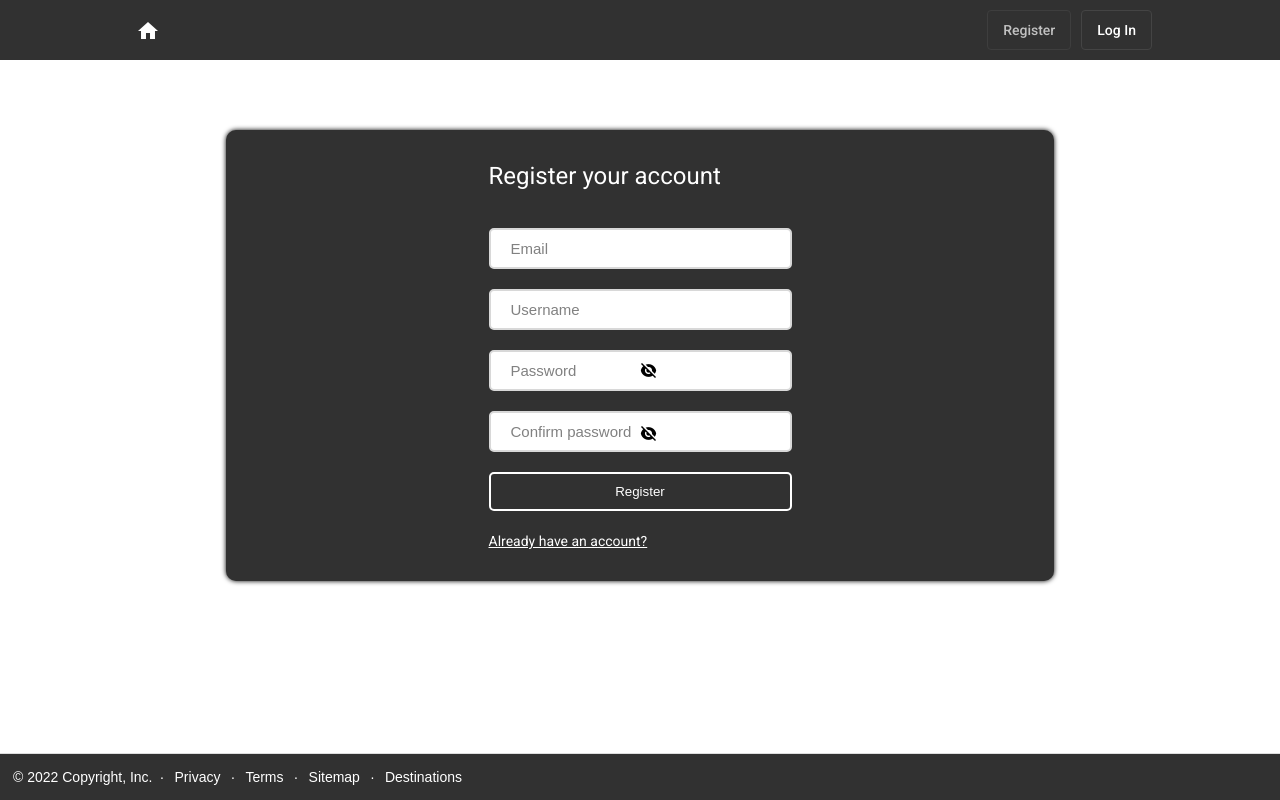
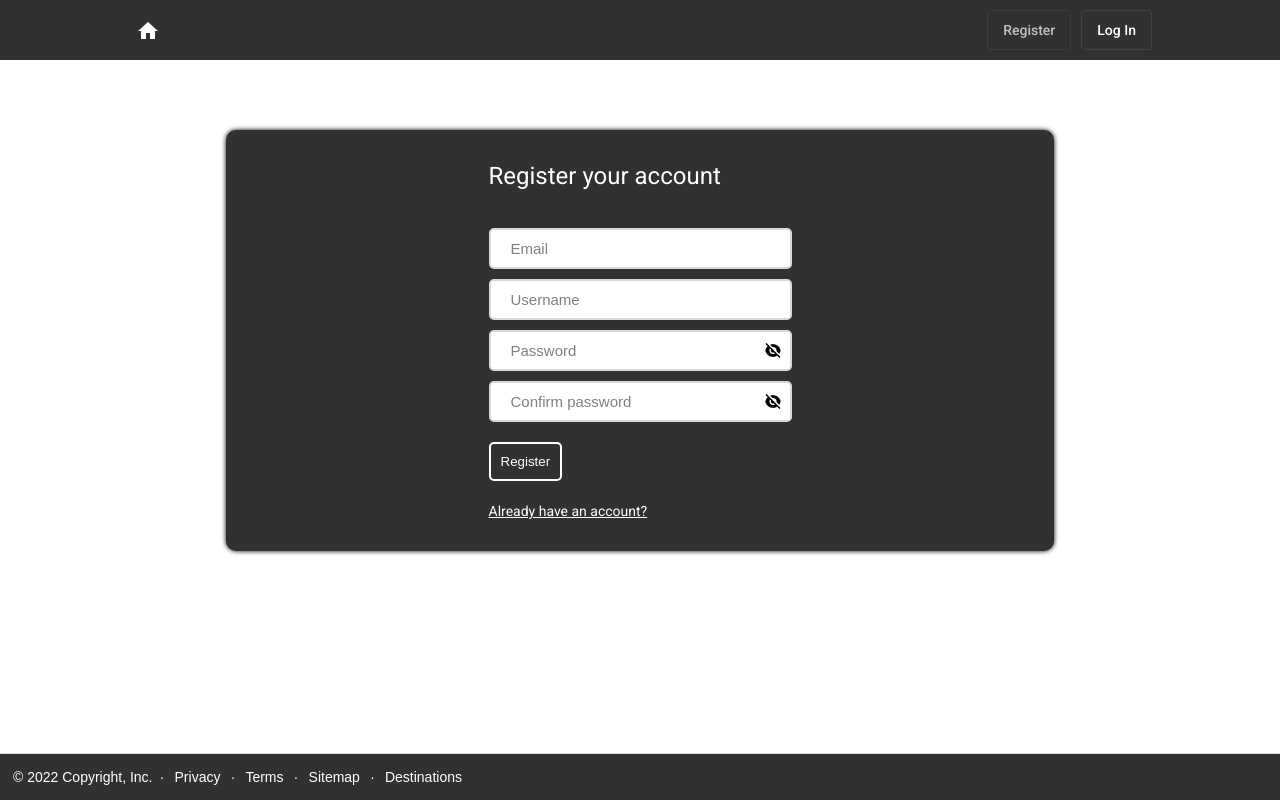
Before and after one commit to nnop55/Angular-Project, an Angular app: page /register in a window 1280 px wide. Built offline with nearby package versions, Linux system fonts and the light colour scheme.

Commit message:
small changes auth-forms css

```diff
--- a/src/app/components/login-form/login-form.component.css
+++ b/src/app/components/login-form/login-form.component.css
@@ -34,7 +34,7 @@
 }
 
 .inputs input:focus {
-    border: 2px solid rgb(0, 49, 117);
+    border: 2px solid rgb(156, 156, 156);
 }
 
 .inputs {
@@ -69,7 +69,12 @@ i {
     color: black;
     font-size: 17px;
     position: absolute;
-    right: 860px;
-    top: 290px;
+    padding: 10px;
     cursor: pointer;
 }
+
+.pass-inp {
+    display: flex;
+    justify-content: flex-end;
+    align-items: center;
+}
--- a/src/app/components/login-form/login-form.component.html
+++ b/src/app/components/login-form/login-form.component.html
@@ -5,7 +5,7 @@
         </div>
         <div class="inputs">
             <input type="text" placeholder="Email" [(ngModel)]="loginInfo.email">
-            <div class="passInp">
+            <div class="pass-inp">
                 <input [type]="inpType" placeholder="Password" [(ngModel)]="loginInfo.password">
                 <i [class]="eyeIcon" (click)="eyeIconToggle()"></i>
             </div>
--- a/src/app/components/register-form/register-form.component.css
+++ b/src/app/components/register-form/register-form.component.css
@@ -14,7 +14,7 @@
     box-shadow: 0px 0px 5px black;
 }
 
-.container div {
+.child {
     display: flex;
     flex-direction: column;
     gap: 20px;
@@ -31,10 +31,6 @@
 
 .inputs input::placeholder {
     color: rgb(129, 129, 129);
-}
-
-.inputs input:focus {
-    border: 2px solid rgb(0, 49, 117);
 }
 
 .inputs input:focus {
@@ -67,12 +63,12 @@ i {
     font-size: 17px;
     position: absolute;
     cursor: pointer;
-    right: 623px;
-    top: 361px;
+    padding: 10px;
 }
 
-
-
-i:last-child {
-    top: 424px;
+.pass-inp {
+    display: flex;
+    justify-content: flex-end;
+    flex-direction: row;
+    align-items: center;
 }
--- a/src/app/components/register-form/register-form.component.html
+++ b/src/app/components/register-form/register-form.component.html
@@ -1,15 +1,19 @@
 <div class="container">
-    <div>
+    <div class="child">
         <div class="title">
             <h1>Register your account</h1>
         </div>
         <div class="inputs">
             <input type="text" placeholder="Email" [(ngModel)]="registerInfo.email">
             <input type="text" placeholder="Username" [(ngModel)]="registerInfo.username">
-            <input [type]="inpType" placeholder="Password" [(ngModel)]="registerInfo.password">
-            <i [class]="eyeIcon" (click)="eyeIconToggle()"></i>
-            <input [type]="inpType" placeholder="Confirm password" [(ngModel)]="registerInfo.confirmPass">
-            <i [class]="eyeIcon" (click)="eyeIconToggle()"></i>
+            <div class="pass-inp">
+                <input [type]="inpType" placeholder="Password" [(ngModel)]="registerInfo.password">
+                <i [class]="eyeIcon" (click)="eyeIconToggle()"></i>
+            </div>
+            <div class="pass-inp">
+                <input [type]="inpType" placeholder="Confirm password" [(ngModel)]="registerInfo.confirmPass">
+                <i [class]="eyeIcon" (click)="eyeIconToggle()"></i>
+            </div>
         </div>
         <div class="reg-btn">
             <button (click)="registerBtn()">Register</button>
```
